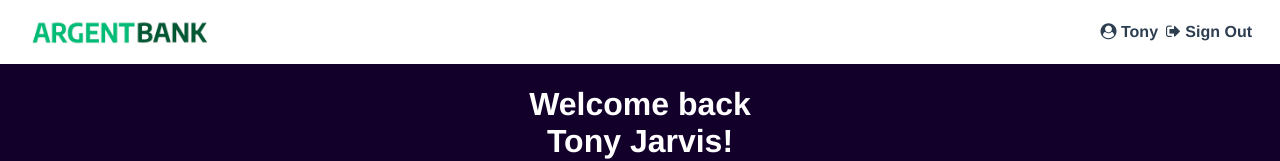
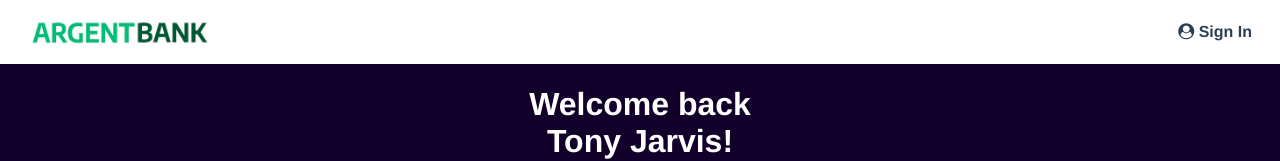
Before and after one commit to Tigershark936/ArgentBank_Utilisez_une_API_pour_un_compte_utilisateur_bancaire_avec_React, a React (Vite) app: page /profile in a window 1280 px wide. Shown: the top 161 px of the page. Built offline with nearby package versions, Linux system fonts and the light colour scheme.

Commit message:
feat(header): connect Redux auth + Sign Out only to /profile

```diff
--- a/src/components/Header/Header.jsx
+++ b/src/components/Header/Header.jsx
@@ -1,49 +1,81 @@
 import { NavLink, useLocation, useNavigate } from "react-router-dom";
+// Ces deux hooks me servent à LIRE et à MODIFIER le store
+import { useSelector, useDispatch } from 'react-redux'
+// Le bouton "logout" qui est créé dans le userSlice
+import { logout } from '../../features/user/userSlice'
 import logo from "../../assets/img/argentBankLogo.png";
 
 const Header = () => {
   const { pathname } = useLocation();
   const navigate = useNavigate();
 
+  // État global Redux
+  // true/false : est-ce que l’utilisateur est connecté ?
+  const isLoggedIn = useSelector((state) => state.user.isLoggedIn)
+  // le nom affiché dans le header (peut être null si pas connecté)
+  const userName = useSelector((state) => state.user.name);
+
+  // Récupère le facteur (dispatch) pour envoyer des "post-it" (actions)
+  const dispatch = useDispatch();
+
   // on vérifie si l’URL commence par "/profile"
   // Ex : "/profile" → true, "/profile/edit" → true, "/login" → false
   const isProfilePage = pathname.startsWith("/profile");
 
   /**  This fonction s'applique quand on clique sur "Sign Out"
-  * (déconnexion = retour à la page d’accueil)
+  * 1) On vide le rayon "user" (logout)
+  * 2) (déconnexion = retour à la page d’accueil)
   * Permet alors de redirige vers la page d’accueil
   */
   const handleSignOut = (e) => {
     e.preventDefault();
+    dispatch(logout())
     navigate("/", { replace: true });
   };
 
   return (
     <nav className="main-nav">
-      <NavLink className="main-nav-logo" to="/">
+      {/* Logo → retour accueil */}
+      <NavLink
+        className="main-nav-logo"
+        to="/"
+      >
         <img className="main-nav-logo-image" src={logo} alt="Argent Bank Logo" />
         <h1 className="sr-only">Argent Bank</h1>
       </NavLink>
 
       <div>
-        {isProfilePage ? (
+        {isLoggedIn ? (
           <>
-          {/* Affiche "Firstname" avec l’icône user */}
-            <NavLink className="main-nav-item" to="/profile">
+            {/* Affiche "Firstname" avec l’icône user */}
+            <NavLink
+              className="main-nav-item"
+              to="/profile"
+              aria-current={isProfilePage ? "page" : undefined}
+            >
               <i className="fa fa-user-circle" aria-hidden="true" />
-              {" "}Tony{}
+              {" "}{userName ?? "Utilisateur"}
             </NavLink>
 
-            {/* Sign Out visible seulement sur le path /profile */}
-            <NavLink className="main-nav-item" href="/" onClick={handleSignOut}>
-              <i className="fa fa-sign-out" aria-hidden="true" />
-              {" "}Sign Out
-            </NavLink>
+            {/* Sign Out visible UNIQUEMENT sur le path /profile */}
+            {isProfilePage && (
+              <NavLink
+                className="main-nav-item"
+                to="/"
+                onClick={handleSignOut}
+              >
+                <i className="fa fa-sign-out" aria-hidden="true" />
+                {" "}Sign Out
+              </NavLink>
+            )}
           </>
         ) : (
           /* SINON (donc pas sur /profile) :
-          Affiche "Sign In" avec l’icône user, qui mène vers la page de connexion*/
-          <NavLink className="main-nav-item" to="/login">
+          Affiche "Sign In" avec l’icône user, qui mène vers la page de connexion */
+          <NavLink
+            className="main-nav-item"
+            to="/login"
+          >
             <i className="fa fa-user-circle" aria-hidden="true" />
             {" "}Sign In
           </NavLink>
--- a/src/features/user/userSlice.js
+++ b/src/features/user/userSlice.js
@@ -12,6 +12,7 @@ const userSlice = createSlice({
     initialState,
     reducers: {
         // login = "L'utilisateur entre dans l'app"
+        // action.payload peut contenir (ex: le name)
         login: (state, action) => {
            state.isLogginIn = true
            state.name = typeof action.payload === 'string'
--- a/src/main.jsx
+++ b/src/main.jsx
@@ -4,11 +4,11 @@ import App from './App.jsx'
 //Le lien qui relie Redux ↔ React
 import { Provider } from 'react-redux';
 // Le store global
-import { store } from './Store/index.js';
+import { store } from './store/index.js';
 
 createRoot(document.getElementById('root')).render(
   <StrictMode>
-    {/* Toute l'app à maintenant accès au store glogal Redux */}
+    {/* Toute l'app à maintenant accès au store glogal Redux grâce à <Provider store={store}> */}
     <Provider store={store}>
       <App />
     </ Provider>
```
